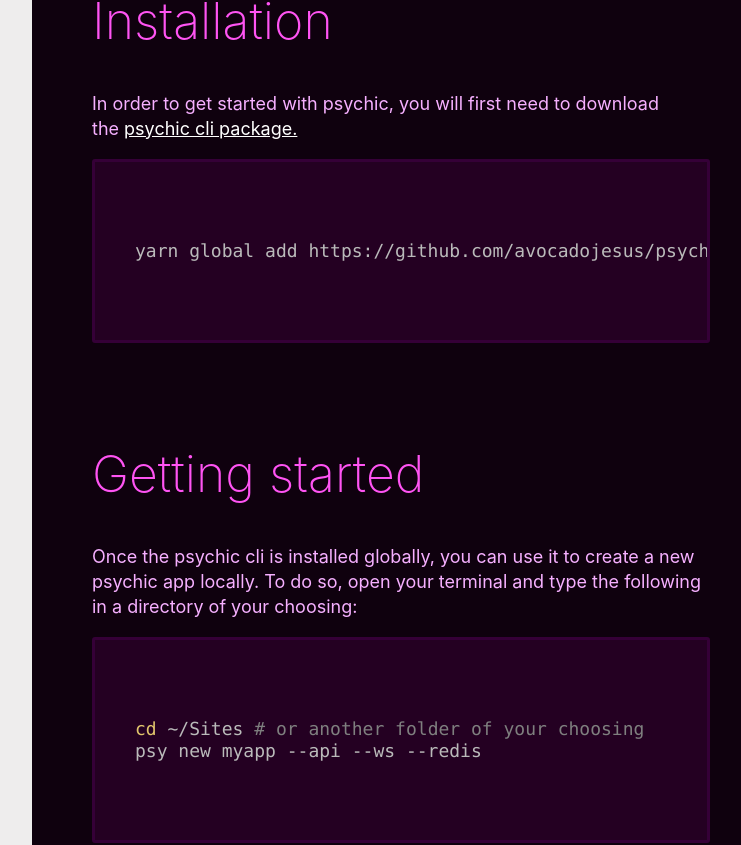
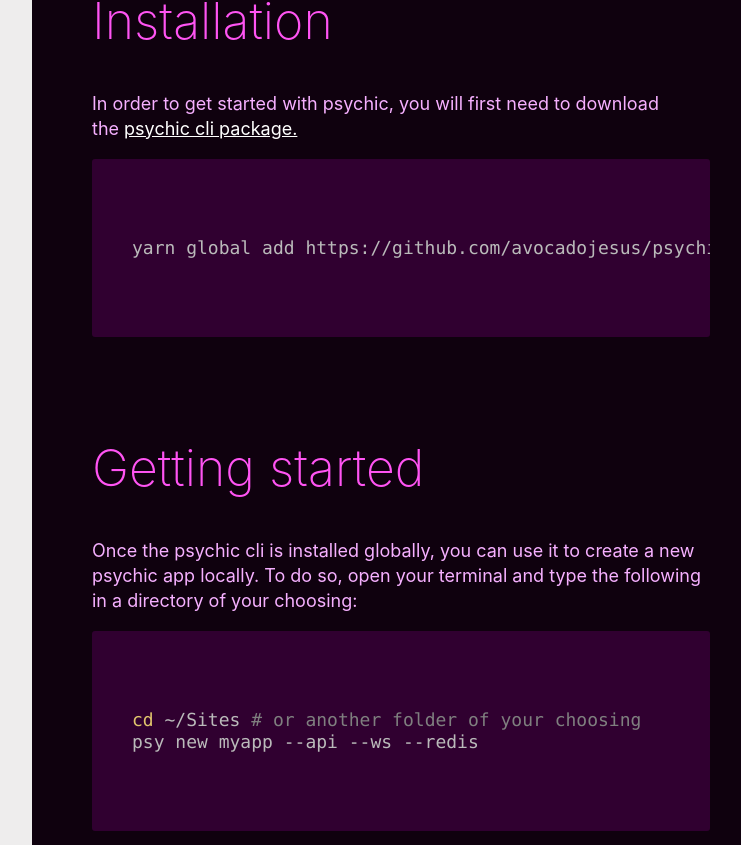
Before and after one commit to rvohealth/psychic-docs, a React (Create React App) app: page /guides in a window 1280 px wide. Shown: the part 3060-3905 px from the top of the page, without its empty margins (218-959 px from the left). Built offline with nearby package versions, Linux system fonts and the light colour scheme.

Commit message:
update styles, fix spec templates

```diff
--- a/src/app/ui/guides/specs.tsx
+++ b/src/app/ui/guides/specs.tsx
@@ -21,7 +21,6 @@
             your server or front end. The config for them is located in `spec/unit/jest.config.js`
           </p>
         }
-        theme="dark"
         codeExample={`\
 import { PsychicServer } from 'psychic'
 import * as request from 'supertest'
@@ -49,7 +48,6 @@
             them with puppeteer.
           </p>
         }
-        theme="dark"
         codeExample={`\
 describe('ensure puppeteer is working', () => {
   it('accepts the request', async () => {
--- a/src/style/ui/code-example.scss
+++ b/src/style/ui/code-example.scss
@@ -86,11 +86,11 @@
 
   &.dark {
     .notation-outer-container.code {
-      background: #240022;
-      border: solid #350037 3px;
+      background: #300030;
+      // border: solid #350037 3px;
 
       > pre {
-        background: #240022 !important;
+        background: #300030 !important;
       }
     }
   }
```
